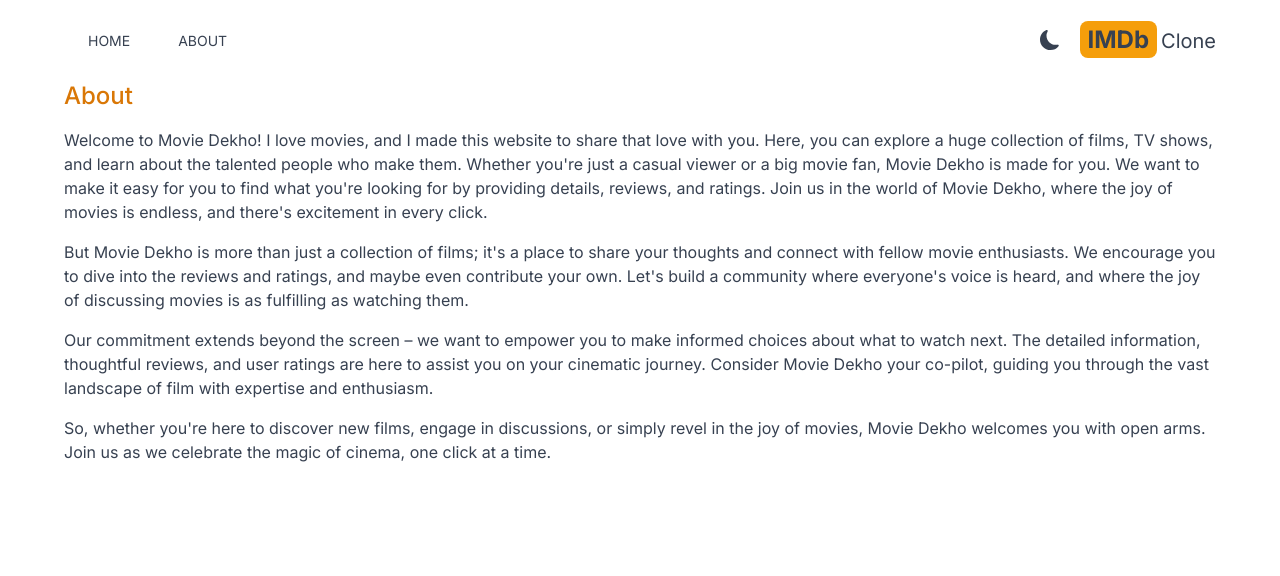
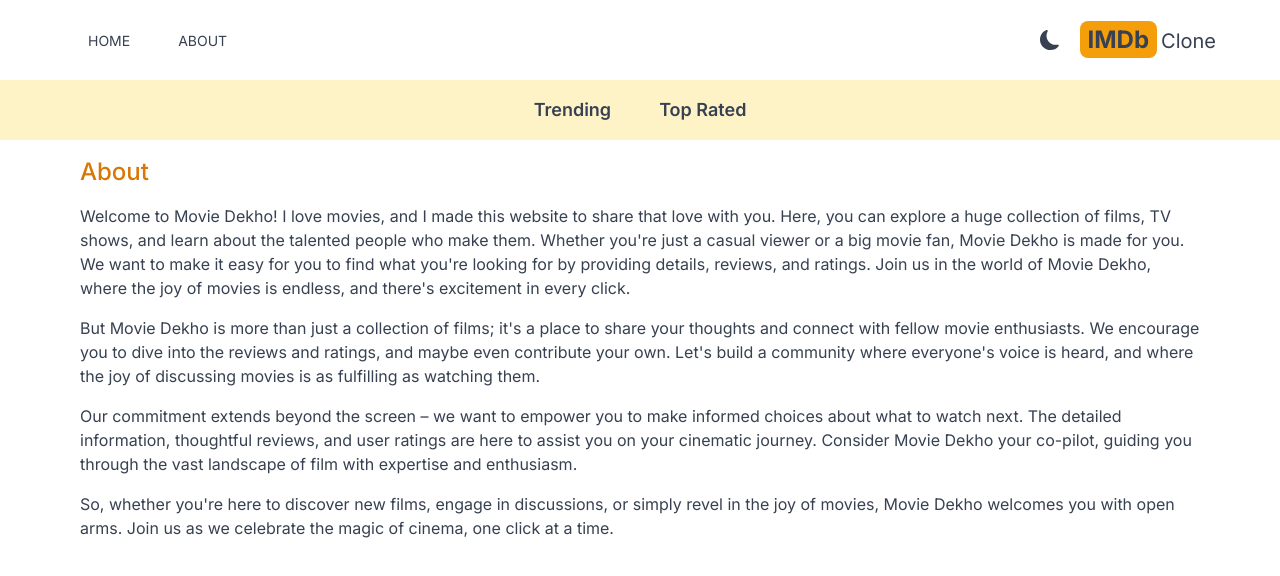
Before and after one commit to Vaiofficial/Movie-Minds, a Next.js app: page /about in a window 1280 px wide. Shown: the top 576 px of the page. Built offline with nearby package versions, Linux system fonts and the light colour scheme.

Commit message:
created navbar components

```diff
--- /dev/null
+++ b/src/Components/Navbar.js
@@ -0,0 +1,11 @@
+import React from "react";
+import NavbarItem from "./NavbarItem";
+
+export default function Navbar() {
+  return (
+    <div className="flex justify-center dark:bg-gray-600 bg-amber-100 lg:text-lg p-4">
+      <NavbarItem title="Trending" param="fetchTrending" />
+      <NavbarItem title="Top Rated" param="fetchTopRated" />
+    </div>
+  );
+}
--- /dev/null
+++ b/src/Components/NavbarItem.js
@@ -0,0 +1,17 @@
+"use client"
+
+import Link from 'next/link'
+import React from 'react'
+import { useSearchParams } from "next/navigation"; //for underline
+
+export default function NavbarItem({ title, param }) {
+
+    const searchParams = useSearchParams();
+    const genre = searchParams.get("genre")
+
+    return (
+    <div>
+        <Link className = {`m-4 hover:text-amber-600 font-semibold p-2 ${genre && genre==param && "underline underline-offset-8 decoration-4 decoration-amber-500 rounded-lg"}`} href={`/?genre=${param}`}>{title}</Link>
+    </div>
+    );
+}
--- a/src/app/about/page.js
+++ b/src/app/about/page.js
@@ -2,7 +2,7 @@
 
 export default function About() {
   return (
-    <div className="max-w-6xl mx-auto space-y-4 ">
+    <div className="max-w-6xl mx-auto space-y-4 p-4 ">
       <h1 className="text-2xl font-medium text-amber-600">About</h1>
       <p>
         Welcome to Movie Dekho! I love movies, and I made this website to share
--- a/src/app/layout.js
+++ b/src/app/layout.js
@@ -2,6 +2,7 @@
 import "./globals.css";
 import Header from "@/Components/Header";
 import Providers from "./Providers";
+import Navbar from "@/Components/Navbar";
 
 const inter = Inter({ subsets: ["latin"] });
 
@@ -19,6 +20,7 @@
           <Header />
 
           {/* navbar */}
+          <Navbar/>
 
           {/* searchBox */}
 
```
